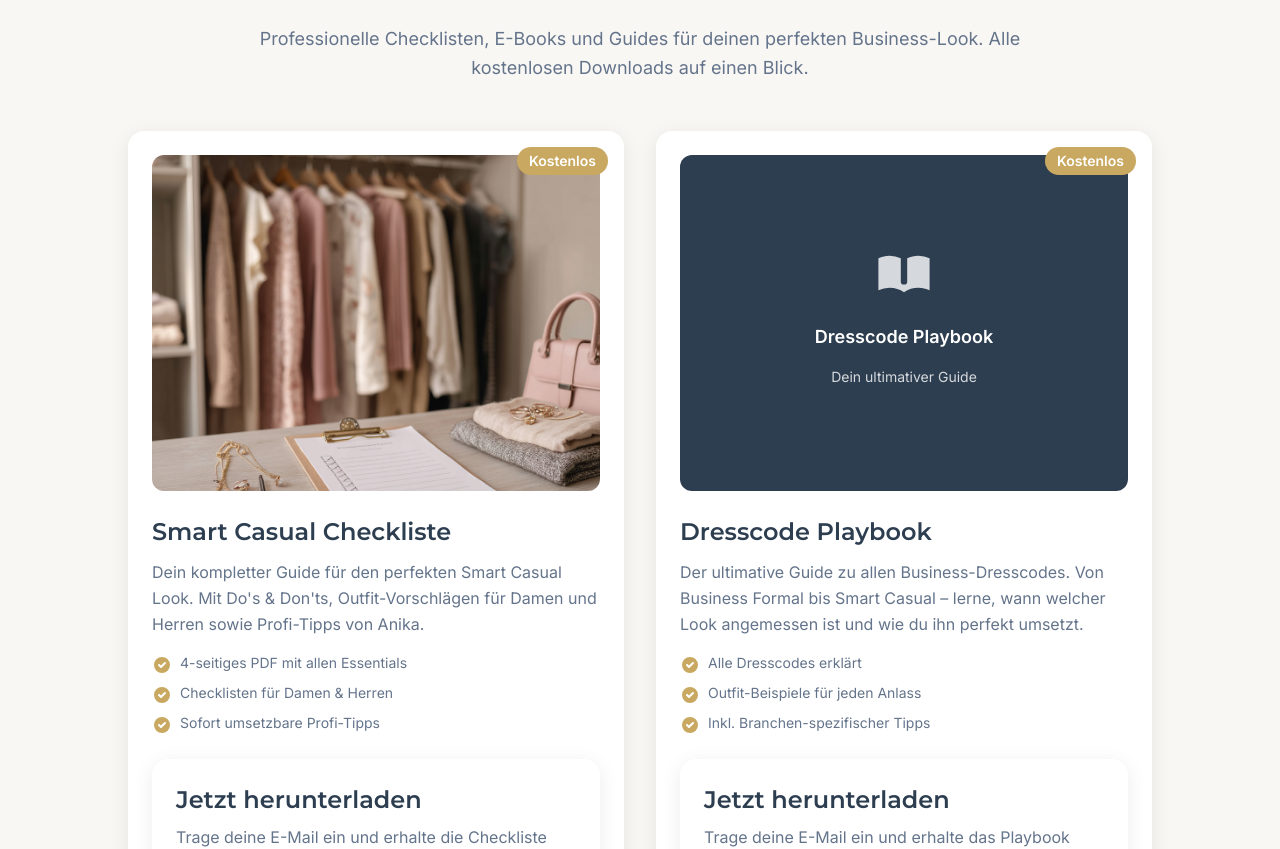
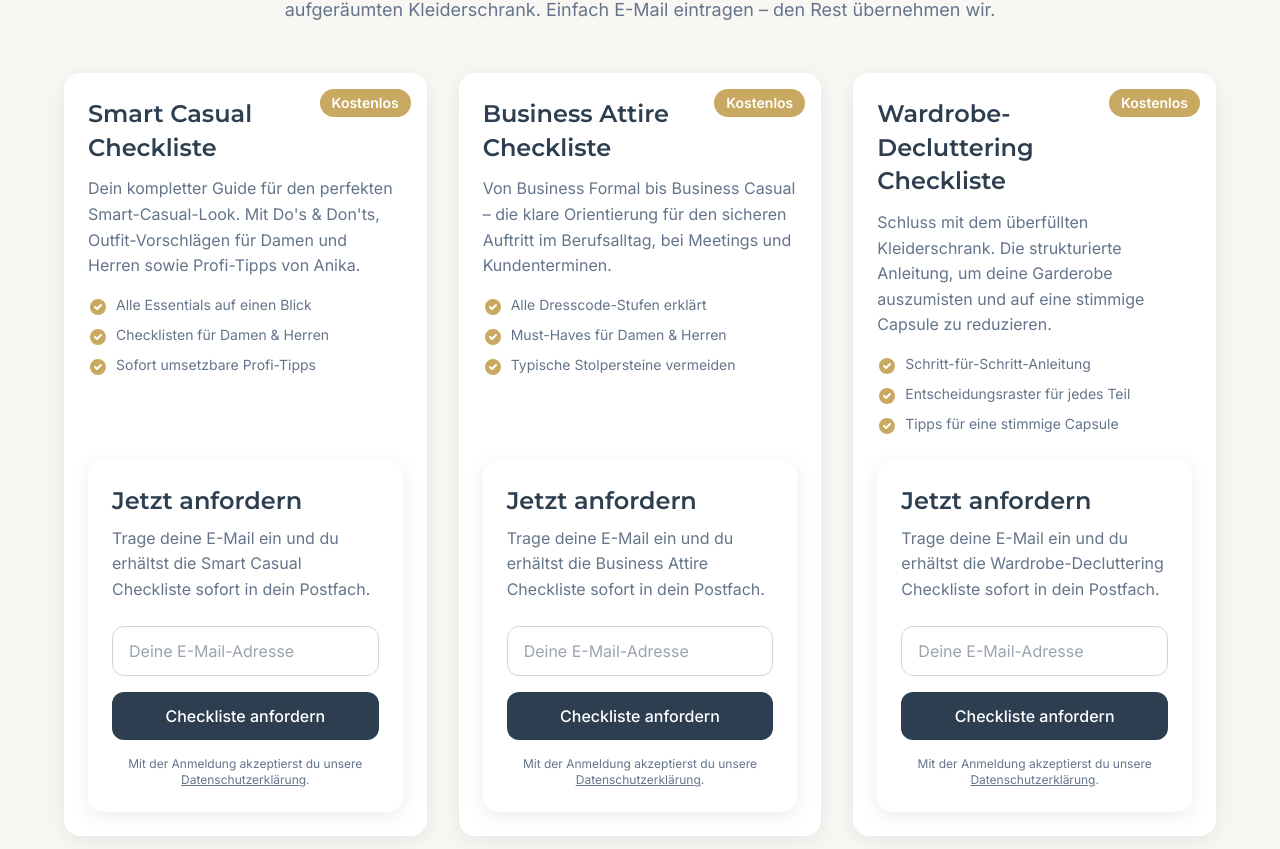
Before and after one commit to SEO-Agentur/businessstylist, a Next.js app: page /downloads in a window 1280 px wide. Shown: the part 291-1140 px from the top of the page. Built offline with nearby package versions, Linux system fonts and the light colour scheme; no server answers; the database is empty; a web font is replaced by a local one.

Commit message:
Added ChecklistSignup.tsx

```diff
--- /dev/null
+++ b/app/api/checklist/subscribe/route.ts
@@ -0,0 +1,85 @@
+import { NextRequest, NextResponse } from 'next/server';
+import { getSupabaseAdmin } from '@/lib/db/supabase';
+
+const CHECKLIST_GROUP_ENV: Record<string, string> = {
+  'smart-casual': 'MAILERLITE_GROUP_ID_SMART_CASUAL',
+  'business-attire': 'MAILERLITE_GROUP_ID_BUSINESS_ATTIRE',
+  'wardrobe-declutter': 'MAILERLITE_GROUP_ID_WARDROBE_DECLUTTER',
+};
+
+export async function POST(request: NextRequest) {
+  try {
+    const { email, checklist } = await request.json();
+
+    if (!email || typeof email !== 'string' || !email.includes('@')) {
+      return NextResponse.json(
+        { error: 'Bitte gib eine gültige E-Mail-Adresse ein.' },
+        { status: 400 }
+      );
+    }
+
+    const envKey = CHECKLIST_GROUP_ENV[checklist];
+    if (!envKey) {
+      return NextResponse.json(
+        { error: 'Unbekannte Checkliste.' },
+        { status: 400 }
+      );
+    }
+
+    const groupId = process.env[envKey];
+    const apiKey = process.env.MAILERLITE_API_KEY;
+    if (!groupId || !apiKey) {
+      console.error('[checklist] missing config', { envKey, hasApiKey: !!apiKey });
+      return NextResponse.json(
+        { error: 'Der Versand ist aktuell nicht verfügbar. Bitte versuche es später erneut.' },
+        { status: 500 }
+      );
+    }
+
+    const normalizedEmail = email.trim().toLowerCase();
+
+    const response = await fetch('https://connect.mailerlite.com/api/subscribers', {
+      method: 'POST',
+      headers: {
+        Authorization: `Bearer ${apiKey}`,
+        'Content-Type': 'application/json',
+        Accept: 'application/json',
+      },
+      body: JSON.stringify({
+        email: normalizedEmail,
+        groups: [groupId],
+        status: 'active',
+      }),
+    });
+
+    if (!response.ok && response.status !== 422) {
+      const text = await response.text();
+      console.error('[checklist] MailerLite error', response.status, text.slice(0, 300));
+      return NextResponse.json(
+        { error: 'Anmeldung fehlgeschlagen. Bitte versuche es erneut.' },
+        { status: 500 }
+      );
+    }
+
+    try {
+      const admin = getSupabaseAdmin();
+      await admin.from('newsletter_subscribers').upsert(
+        { email: normalizedEmail, source: checklist },
+        { onConflict: 'email' }
+      );
+    } catch (err) {
+      console.error('[checklist] supabase persist failed (non-fatal):', err);
+    }
+
+    return NextResponse.json({
+      success: true,
+      message: 'Perfekt! Prüfe dein E-Mail-Postfach – deine Checkliste ist unterwegs.',
+    });
+  } catch (error: any) {
+    console.error('[checklist] error:', error);
+    return NextResponse.json(
+      { error: error?.message || 'Ein Fehler ist aufgetreten. Bitte versuche es erneut.' },
+      { status: 500 }
+    );
+  }
+}
--- a/app/downloads/page.tsx
+++ b/app/downloads/page.tsx
@@ -2,15 +2,74 @@ import type { Metadata } from 'next';
 import Link from 'next/link';
 import Card from '@/components/ui/Card';
 import Button from '@/components/ui/Button';
-import NewsletterSignup from '@/components/forms/NewsletterSignup';
+import ChecklistSignup from '@/components/forms/ChecklistSignup';
 
 export const metadata: Metadata = {
-  title: 'Kostenlose Downloads - Businessstylist',
-  description: 'Kostenlose Style-Guides, Checklisten und E-Books für deinen perfekten Business-Look. Smart Casual Checkliste, Dresscode Playbook und mehr.',
+  title: 'Kostenlose Checklisten - Businessstylist',
+  description:
+    'Kostenlose Business-Style-Checklisten: Smart Casual, Business Attire und Wardrobe Decluttering. Direkt per E-Mail in dein Postfach.',
   alternates: {
     canonical: '/downloads',
   },
 };
+
+type ChecklistCard = {
+  slug: 'smart-casual' | 'business-attire' | 'wardrobe-declutter';
+  badge: string;
+  title: string;
+  description: string;
+  bullets: string[];
+  buttonText: string;
+  formDescription: string;
+};
+
+const CHECKLISTS: ChecklistCard[] = [
+  {
+    slug: 'smart-casual',
+    badge: 'Kostenlos',
+    title: 'Smart Casual Checkliste',
+    description:
+      "Dein kompletter Guide für den perfekten Smart-Casual-Look. Mit Do's & Don'ts, Outfit-Vorschlägen für Damen und Herren sowie Profi-Tipps von Anika.",
+    bullets: [
+      'Alle Essentials auf einen Blick',
+      'Checklisten für Damen & Herren',
+      'Sofort umsetzbare Profi-Tipps',
+    ],
+    buttonText: 'Checkliste anfordern',
+    formDescription:
+      'Trage deine E-Mail ein und du erhältst die Smart Casual Checkliste sofort in dein Postfach.',
+  },
+  {
+    slug: 'business-attire',
+    badge: 'Kostenlos',
+    title: 'Business Attire Checkliste',
+    description:
+      'Von Business Formal bis Business Casual – die klare Orientierung für den sicheren Auftritt im Berufsalltag, bei Meetings und Kundenterminen.',
+    bullets: [
+      'Alle Dresscode-Stufen erklärt',
+      'Must-Haves für Damen & Herren',
+      'Typische Stolpersteine vermeiden',
+    ],
+    buttonText: 'Checkliste anfordern',
+    formDescription:
+      'Trage deine E-Mail ein und du erhältst die Business Attire Checkliste sofort in dein Postfach.',
+  },
+  {
+    slug: 'wardrobe-declutter',
+    badge: 'Kostenlos',
+    title: 'Wardrobe-Decluttering Checkliste',
+    description:
+      'Schluss mit dem überfüllten Kleiderschrank. Die strukturierte Anleitung, um deine Garderobe auszumisten und auf eine stimmige Capsule zu reduzieren.',
+    bullets: [
+      'Schritt-für-Schritt-Anleitung',
+      'Entscheidungsraster für jedes Teil',
+      'Tipps für eine stimmige Capsule',
+    ],
+    buttonText: 'Checkliste anfordern',
+    formDescription:
+      'Trage deine E-Mail ein und du erhältst die Wardrobe-Decluttering Checkliste sofort in dein Postfach.',
+  },
+];
 
 export default function DownloadsPage() {
   return (
@@ -19,112 +78,53 @@ export default function DownloadsPage() {
         <div className="container-custom">
           <div className="max-w-3xl mx-auto text-center mb-12">
             <h1 className="text-display-1 md:text-display-2 font-serif mb-6">
-              Kostenlose Style-Guides & Downloads
+              Kostenlose Checklisten & Guides
             </h1>
             <p className="text-body-lg text-brand-secondary">
-              Professionelle Checklisten, E-Books und Guides für deinen perfekten Business-Look.
-              Alle kostenlosen Downloads auf einen Blick.
+              Drei professionelle Checklisten für deinen perfekten Business-Look und einen
+              aufgeräumten Kleiderschrank. Einfach E-Mail eintragen – den Rest übernehmen wir.
             </p>
           </div>
 
-          <div className="grid md:grid-cols-2 gap-8 max-w-5xl mx-auto">
-            <Card className="relative overflow-hidden">
-              <div className="absolute top-4 right-4 bg-brand-accent text-white px-3 py-1 rounded-full text-sm font-semibold">
-                Kostenlos
-              </div>
+          <div className="grid md:grid-cols-2 lg:grid-cols-3 gap-8 max-w-6xl mx-auto">
+            {CHECKLISTS.map((item) => (
+              <Card key={item.slug} className="relative overflow-hidden flex flex-col">
+                <div className="absolute top-4 right-4 bg-brand-accent text-white px-3 py-1 rounded-full text-sm font-semibold">
+                  {item.badge}
+                </div>
 
-              <div className="aspect-[4/3] bg-business-navy mb-6 rounded-lg overflow-hidden">
-                <img
-                  src="/smart-casual-checkliste.png"
-                  alt="Smart Casual Checkliste"
-                  className="w-full h-full object-cover"
-                />
-              </div>
+                <h3 className="text-h3 mb-3 pr-20">{item.title}</h3>
+                <p className="text-brand-secondary mb-4">{item.description}</p>
 
-              <h3 className="text-h3 mb-3">Smart Casual Checkliste</h3>
-              <p className="text-brand-secondary mb-4">
-                Dein kompletter Guide für den perfekten Smart Casual Look. Mit Do&apos;s & Don&apos;ts,
-                Outfit-Vorschlägen für Damen und Herren sowie Profi-Tipps von Anika.
-              </p>
+                <ul className="space-y-2 mb-6 text-sm text-brand-secondary">
+                  {item.bullets.map((bullet) => (
+                    <li key={bullet} className="flex items-start">
+                      <svg
+                        className="w-5 h-5 text-brand-accent mr-2 flex-shrink-0 mt-0.5"
+                        fill="currentColor"
+                        viewBox="0 0 20 20"
+                      >
+                        <path
+                          fillRule="evenodd"
+                          d="M10 18a8 8 0 100-16 8 8 0 000 16zm3.707-9.293a1 1 0 00-1.414-1.414L9 10.586 7.707 9.293a1 1 0 00-1.414 1.414l2 2a1 1 0 001.414 0l4-4z"
+                          clipRule="evenodd"
+                        />
+                      </svg>
+                      {bullet}
+                    </li>
+                  ))}
+                </ul>
 
-              <ul className="space-y-2 mb-6 text-sm text-brand-secondary">
-                <li className="flex items-start">
-                  <svg className="w-5 h-5 text-brand-accent mr-2 flex-shrink-0 mt-0.5" fill="currentColor" viewBox="0 0 20 20">
-                    <path fillRule="evenodd" d="M10 18a8 8 0 100-16 8 8 0 000 16zm3.707-9.293a1 1 0 00-1.414-1.414L9 10.586 7.707 9.293a1 1 0 00-1.414 1.414l2 2a1 1 0 001.414 0l4-4z" clipRule="evenodd" />
-                  </svg>
-                  4-seitiges PDF mit allen Essentials
-                </li>
-                <li className="flex items-start">
-                  <svg className="w-5 h-5 text-brand-accent mr-2 flex-shrink-0 mt-0.5" fill="currentColor" viewBox="0 0 20 20">
-                    <path fillRule="evenodd" d="M10 18a8 8 0 100-16 8 8 0 000 16zm3.707-9.293a1 1 0 00-1.414-1.414L9 10.586 7.707 9.293a1 1 0 00-1.414 1.414l2 2a1 1 0 001.414 0l4-4z" clipRule="evenodd" />
-                  </svg>
-                  Checklisten für Damen & Herren
-                </li>
-                <li className="flex items-start">
-                  <svg className="w-5 h-5 text-brand-accent mr-2 flex-shrink-0 mt-0.5" fill="currentColor" viewBox="0 0 20 20">
-                    <path fillRule="evenodd" d="M10 18a8 8 0 100-16 8 8 0 000 16zm3.707-9.293a1 1 0 00-1.414-1.414L9 10.586 7.707 9.293a1 1 0 00-1.414 1.414l2 2a1 1 0 001.414 0l4-4z" clipRule="evenodd" />
-                  </svg>
-                  Sofort umsetzbare Profi-Tipps
-                </li>
-              </ul>
-
-              <NewsletterSignup
-                leadMagnet="smart-casual"
-                title="Jetzt herunterladen"
-                description="Trage deine E-Mail ein und erhalte die Checkliste sofort."
-                buttonText="Checkliste herunterladen"
-              />
-            </Card>
-
-            <Card className="relative overflow-hidden">
-              <div className="absolute top-4 right-4 bg-brand-accent text-white px-3 py-1 rounded-full text-sm font-semibold">
-                Kostenlos
-              </div>
-
-              <div className="aspect-[4/3] bg-business-navy mb-6 rounded-lg flex items-center justify-center">
-                <div className="text-center text-white p-8">
-                  <svg className="w-16 h-16 mx-auto mb-4 opacity-80" fill="currentColor" viewBox="0 0 20 20">
-                    <path d="M9 4.804A7.968 7.968 0 005.5 4c-1.255 0-2.443.29-3.5.804v10A7.969 7.969 0 015.5 14c1.669 0 3.218.51 4.5 1.385A7.962 7.962 0 0114.5 14c1.255 0 2.443.29 3.5.804v-10A7.968 7.968 0 0014.5 4c-1.255 0-2.443.29-3.5.804V12a1 1 0 11-2 0V4.804z" />
-                  </svg>
-                  <p className="text-lg font-semibold">Dresscode Playbook</p>
-                  <p className="text-sm opacity-80 mt-2">Dein ultimativer Guide</p>
+                <div className="mt-auto">
+                  <ChecklistSignup
+                    checklist={item.slug}
+                    title="Jetzt anfordern"
+                    description={item.formDescription}
+                    buttonText={item.buttonText}
+                  />
                 </div>
-              </div>
-
-              <h3 className="text-h3 mb-3">Dresscode Playbook</h3>
-              <p className="text-brand-secondary mb-4">
-                Der ultimative Guide zu allen Business-Dresscodes. Von Business Formal bis Smart Casual –
-                lerne, wann welcher Look angemessen ist und wie du ihn perfekt umsetzt.
-              </p>
-
-              <ul className="space-y-2 mb-6 text-sm text-brand-secondary">
-                <li className="flex items-start">
-                  <svg className="w-5 h-5 text-brand-accent mr-2 flex-shrink-0 mt-0.5" fill="currentColor" viewBox="0 0 20 20">
-                    <path fillRule="evenodd" d="M10 18a8 8 0 100-16 8 8 0 000 16zm3.707-9.293a1 1 0 00-1.414-1.414L9 10.586 7.707 9.293a1 1 0 00-1.414 1.414l2 2a1 1 0 001.414 0l4-4z" clipRule="evenodd" />
-                  </svg>
-                  Alle Dresscodes erklärt
-                </li>
-                <li className="flex items-start">
-                  <svg className="w-5 h-5 text-brand-accent mr-2 flex-shrink-0 mt-0.5" fill="currentColor" viewBox="0 0 20 20">
-                    <path fillRule="evenodd" d="M10 18a8 8 0 100-16 8 8 0 000 16zm3.707-9.293a1 1 0 00-1.414-1.414L9 10.586 7.707 9.293a1 1 0 00-1.414 1.414l2 2a1 1 0 001.414 0l4-4z" clipRule="evenodd" />
-                  </svg>
-                  Outfit-Beispiele für jeden Anlass
-                </li>
-                <li className="flex items-start">
-                  <svg className="w-5 h-5 text-brand-accent mr-2 flex-shrink-0 mt-0.5" fill="currentColor" viewBox="0 0 20 20">
-                    <path fillRule="evenodd" d="M10 18a8 8 0 100-16 8 8 0 000 16zm3.707-9.293a1 1 0 00-1.414-1.414L9 10.586 7.707 9.293a1 1 0 00-1.414 1.414l2 2a1 1 0 001.414 0l4-4z" clipRule="evenodd" />
-                  </svg>
-                  Inkl. Branchen-spezifischer Tipps
-                </li>
-              </ul>
-
-              <NewsletterSignup
-                leadMagnet="dresscode-playbook"
-                title="Jetzt herunterladen"
-                description="Trage deine E-Mail ein und erhalte das Playbook sofort."
-                buttonText="Playbook herunterladen"
-              />
-            </Card>
+              </Card>
+            ))}
           </div>
         </div>
       </section>
@@ -133,7 +133,7 @@ export default function DownloadsPage() {
         <div className="container-custom text-center">
           <h2 className="text-h2 mb-6">Brauchst du persönliche Beratung?</h2>
           <p className="text-body-lg mb-8 max-w-2xl mx-auto">
-            Die Downloads sind ein toller Start. Für eine wirklich maßgeschneiderte Stilberatung,
+            Die Checklisten sind ein toller Start. Für eine wirklich maßgeschneiderte Stilberatung,
             die perfekt zu dir passt, buche eine persönliche 1:1-Session mit Anika.
           </p>
           <Link href="/stilberatung">
--- /dev/null
+++ b/components/forms/ChecklistSignup.tsx
@@ -0,0 +1,101 @@
+'use client';
+
+import { useState } from 'react';
+import Button from '@/components/ui/Button';
+import Input from '@/components/forms/Input';
+
+type ChecklistSlug = 'smart-casual' | 'business-attire' | 'wardrobe-declutter';
+
+interface ChecklistSignupProps {
+  checklist: ChecklistSlug;
+  title?: string;
+  description?: string;
+  buttonText?: string;
+}
+
+export default function ChecklistSignup({
+  checklist,
+  title = 'Jetzt herunterladen',
+  description = 'Trage deine E-Mail ein und erhalte die Checkliste direkt in dein Postfach.',
+  buttonText = 'Checkliste anfordern',
+}: ChecklistSignupProps) {
+  const [email, setEmail] = useState('');
+  const [loading, setLoading] = useState(false);
+  const [success, setSuccess] = useState(false);
+  const [error, setError] = useState('');
+
+  const handleSubmit = async (e: React.FormEvent) => {
+    e.preventDefault();
+    setLoading(true);
+    setError('');
+
+    try {
+      const response = await fetch('/api/checklist/subscribe', {
+        method: 'POST',
+        headers: { 'Content-Type': 'application/json' },
+        body: JSON.stringify({ email, checklist }),
+      });
+
+      const data = await response.json();
+
+      if (response.ok) {
+        setSuccess(true);
+        setEmail('');
+      } else {
+        setError(data.error || 'Ein Fehler ist aufgetreten');
+      }
+    } catch {
+      setError('Ein Fehler ist aufgetreten. Bitte versuche es erneut.');
+    } finally {
+      setLoading(false);
+    }
+  };
+
+  if (success) {
+    return (
+      <div className="bg-green-50 border-2 border-green-500 rounded-xl p-6 text-center">
+        <div className="w-12 h-12 bg-green-500 rounded-full flex items-center justify-center mx-auto mb-4">
+          <svg className="w-6 h-6 text-white" fill="currentColor" viewBox="0 0 20 20">
+            <path fillRule="evenodd" d="M16.707 5.293a1 1 0 010 1.414l-8 8a1 1 0 01-1.414 0l-4-4a1 1 0 011.414-1.414L8 12.586l7.293-7.293a1 1 0 011.414 0z" clipRule="evenodd" />
+          </svg>
+        </div>
+        <h3 className="text-h3 mb-2">Geschafft!</h3>
+        <p className="text-brand-secondary">
+          Deine Checkliste ist unterwegs. Schau in dein E-Mail-Postfach (ggf. auch in den Spam-Ordner).
+        </p>
+      </div>
+    );
+  }
+
+  return (
+    <div className="bg-white rounded-xl p-6 shadow-card">
+      <h3 className="text-h3 mb-2">{title}</h3>
+      <p className="text-brand-secondary mb-6">{description}</p>
+
+      <form onSubmit={handleSubmit} className="space-y-4">
+        <Input
+          type="email"
+          name="email"
+          placeholder="Deine E-Mail-Adresse"
+          value={email}
+          onChange={(e) => setEmail(e.target.value)}
+          required
+        />
+
+        {error && <p className="text-sm text-red-600">{error}</p>}
+
+        <Button type="submit" fullWidth disabled={loading}>
+          {loading ? 'Wird gesendet...' : buttonText}
+        </Button>
+
+        <p className="text-xs text-brand-secondary text-center">
+          Mit der Anmeldung akzeptierst du unsere{' '}
+          <a href="/datenschutz" className="underline hover:text-brand-primary">
+            Datenschutzerklärung
+          </a>
+          .
+        </p>
+      </form>
+    </div>
+  );
+}
```
